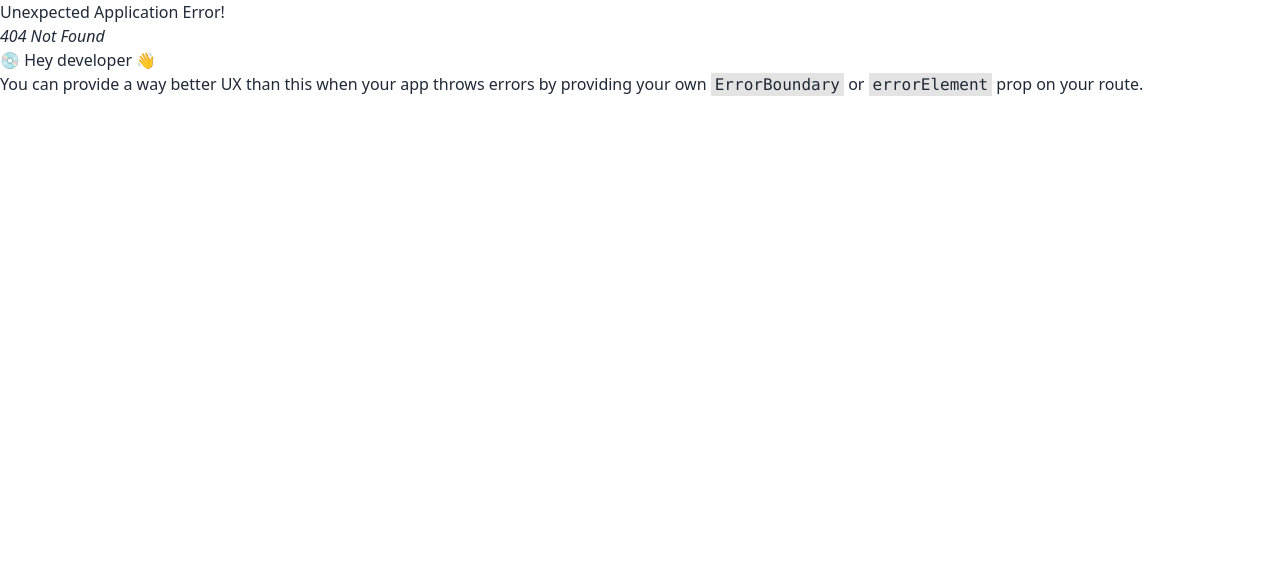
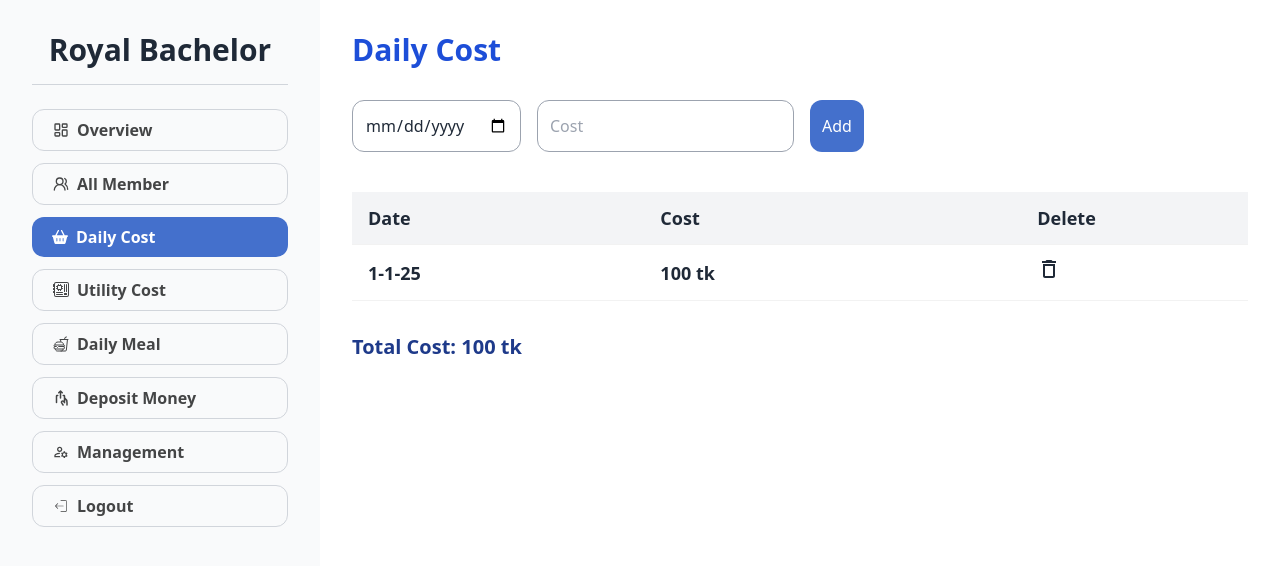
Before and after one commit to asif883/Hostel-management, a React (Vite) app: page /dashboard/daily-cost in a window 1280 px wide. Before the commit this address had no page. Shown: the top 566 px of the page. Built offline with nearby package versions, Linux system fonts and the light colour scheme.

Commit message:
Add others route

```diff
--- a/package.json
+++ b/package.json
@@ -15,6 +15,7 @@
     "localforage": "^1.10.0",
     "match-sorter": "^8.0.0",
     "react": "^18.3.1",
+    "react-chartjs-2": "^5.3.0",
     "react-dom": "^18.3.1",
     "react-hook-form": "^7.54.2",
     "react-icons": "^5.4.0",
--- a/src/CSS/dashNav.css
+++ b/src/CSS/dashNav.css
@@ -1,5 +1,5 @@
 .active{
-    background-color: #A2F2EF;
-    color: rgb(33, 31, 31);
+    background-color: #4470CC;
+    color: #ffff;
     border: none;
 }
--- /dev/null
+++ b/src/Componets/AllMember.jsx
@@ -0,0 +1,10 @@
+
+const AllMember = () => {
+    return (
+        <div>
+
+        </div>
+    );
+};
+
+export default AllMember;
--- /dev/null
+++ b/src/Componets/DailyCost.jsx
@@ -0,0 +1,65 @@
+import { useForm } from "react-hook-form";
+import { MdDeleteOutline } from "react-icons/md";
+const DailyCost = () => {
+    const {
+        handleSubmit,
+        register
+    } = useForm()
+    const handleData =(data)=>{
+        const date = data.date
+        const cost = parseFloat( data.cost )
+        const dailyCost = { date , cost}
+        console.log(dailyCost);
+    }
+    return (
+        <div className="px-8">
+            <div className="my-8">
+                <h1 className="text-3xl font-semibold text-blue-700 ">Daily Cost</h1>
+            </div>
+            <form className="flex gap-4 flex-col md:flex-row" onSubmit={handleSubmit(handleData)}>
+                <input className="border border-gray-400 p-3 rounded-xl" placeholder="Date" type="date" {...register('date', {required: true})} />
+                <input className="border border-gray-400 p-3 rounded-xl" placeholder="Cost" type="text" {...register("cost" , {required: true})} />
+                <input type="submit" value='Add'  className=" bg-[#4470CC] text-white p-3 rounded-xl"/>
+            </form>
+
+            <div className="overflow-x-auto mt-10">
+                <table className="table">
+                    {/* head */}
+                    <thead>
+                    <tr className="bg-gray-100 rounded-md text-lg text-gray-800">
+
+                        <th>Date</th>
+                        <th></th>
+                        <th>Cost</th>
+                        <th></th>
+                        <th></th>
+                        <th>Delete</th>
+                    </tr>
+                    </thead>
+                    <tbody>
+                    {/* row 1 */}
+                    <tr className="font-semibold text-sm md:text-lg">
+
+                        <td>1-1-25</td>
+                        <td></td>
+                        <td>100 tk</td>
+                        <td></td>
+                        <td></td>
+                        <td>
+                           <button>
+                                <MdDeleteOutline size={24}/>
+                           </button>
+                        </td>
+
+                    </tr>
+                    </tbody>
+
+
+                </table>
+                <h1 className="text-xl font-semibold text-blue-900 mt-8">Total Cost: 100 tk</h1>
+            </div>
+        </div>
+    );
+};
+
+export default DailyCost;
--- /dev/null
+++ b/src/Componets/DailyMeal.jsx
@@ -0,0 +1,41 @@
+
+const DailyMeal = () => {
+    return (
+        <div className="p-3 md:p-10">
+            <div className="overflow-x-auto ">
+                            <table className="table">
+                                {/* head */}
+                                <thead>
+                                <tr className="bg-gray-100 rounded-md text-lg text-gray-800">
+
+                                    <th>Name</th>
+                                    <th></th>
+                                    <th>Total Meal</th>
+                                    <th>Add Meal</th>
+                                </tr>
+                                </thead>
+                                <tbody>
+                                {/* row 1 */}
+                                <tr className="font-semibold text-sm md:text-lg">
+
+                                    <td>Name</td>
+                                    <td></td>
+                                    <td>10</td>
+
+                                    <td>
+                                      <input className="border-2 rounded-lg border-gray-500 p-2 w-10" type="text" />
+                                      <input type="submit" value='Add' className="bg-[#4470CC] text-white p-2 rounded-xl ml-1" />
+                                    </td>
+
+                                </tr>
+                                </tbody>
+
+
+                            </table>
+
+                        </div>
+        </div>
+    );
+};
+
+export default DailyMeal;
--- a/src/Componets/DashboardNav.jsx
+++ b/src/Componets/DashboardNav.jsx
@@ -1,47 +1,52 @@
 import { NavLink } from "react-router-dom";
 import { LuLayoutDashboard } from "react-icons/lu";
-import { TbListDetails } from "react-icons/tb";
+import { FaBasketShopping } from "react-icons/fa6";
 import { IoFastFoodOutline } from "react-icons/io5";
-import { TbTruckDelivery } from "react-icons/tb";
 import { MdOutlineManageAccounts } from "react-icons/md";
 import { CiLogout } from "react-icons/ci";
-import { BsPersonAdd } from "react-icons/bs";
+import { LuUsersRound } from "react-icons/lu";
+import { PiHandDepositBold } from "react-icons/pi";
+import { BsMotherboard } from "react-icons/bs";
 import '../CSS/dashNav.css';
 
-// "Don’t waste your time with explanations;
-// people only hear what they want to hear..
-// Life is more easy when you stop explaining yourself and just do what works for you.
 
 const Routes = [
   {
     id: 1,
     label: "Overview",
     icon: <LuLayoutDashboard />,
-    link: "/overview",
+    link: "/dashboard/overview",
   },
   {
     id: 2,
-    label: "Add Patient",
-    icon: <BsPersonAdd/>,
-    link: "/dashboard/add-patient",
+    label: "All Member",
+    icon: < LuUsersRound/>,
+    link: "/dashboard/all-member",
+  },
+
+  {
+    id: 3,
+    label: "Daily Cost",
+    icon: <FaBasketShopping/>,
+    link: "/dashboard/daily-cost",
   },
   {
-    id: 3,
-    label: "Patient Details",
-    icon: <TbListDetails/>,
-    link: "/dashboard/patient-details",
+    id: 5,
+    label: "Utility Cost",
+    icon: <BsMotherboard/>,
+    link: "/dashboard/utility",
   },
   {
     id: 4,
-    label: "Food Charts",
+    label: "Daily Meal",
     icon: <IoFastFoodOutline/>,
-    link: "/dashboard/food-chart",
+    link: "/dashboard/daily-meal",
   },
   {
-    id: 5,
-    label: "Track Delivery",
-    icon: <TbTruckDelivery/>,
-    link: "/dashboard/track-delivery",
+    id: 7,
+    label: "Deposit Money",
+    icon: <PiHandDepositBold/>,
+    link: "/dashboard/deposit-money",
   },
   {
     id: 6,
@@ -57,10 +62,10 @@ const DashboardNav = () => {
     <div className="p-4">
       <div className="text-center border-b border-gray-300 pb-4">
         <p className="text-center text-3xl font-bold text-gray-800 ">
-        Care-Feast
+        Royal Bachelor
         </p>
       </div>
-      <div className="py-6 space-y-3">
+      <div className="py-6 space-y-3 ">
         {Routes.map((route) => (
           <NavLink
             className="flex items-center gap-2 text-[#444546] font-semibold border border-gray-300 rounded-xl px-5 py-2"
--- /dev/null
+++ b/src/Componets/DepositMoney.jsx
@@ -0,0 +1,10 @@
+
+const DepositMoney = () => {
+    return (
+        <div>
+
+        </div>
+    );
+};
+
+export default DepositMoney;
--- /dev/null
+++ b/src/Componets/Management.jsx
@@ -0,0 +1,10 @@
+
+const Management = () => {
+    return (
+        <div>
+
+        </div>
+    );
+};
+
+export default Management;
--- a/src/Componets/Overview.jsx
+++ b/src/Componets/Overview.jsx
@@ -1,10 +1,59 @@
+import { Bar } from "react-chartjs-2";
+import "chart.js/auto";
 
 const Overview = () => {
-    return (
+
+  const dietBreakdownData = {
+    labels: ["Asif", "Mamun", "Moku", "Ebadul", "Shobuj", "Hasan", "Milon"],
+    datasets: [
+      {
+        data: [4000, 3000, 5000],
+        backgroundColor: ["#4CAF50", "#FF7043", "#42A5F5"],
+      },
+    ],
+  };
+
+
+
+
+  return (
+    <div className="p-4 sm:p-6">
+      <h1 className="text-2xl sm:text-3xl font-bold mb-6 text-center sm:text-left">
+        Overview Dashboard
+      </h1>
+
+      {/* Metrics Section */}
+      <div className="grid grid-cols-1 sm:grid-cols-2 lg:grid-cols-4 gap-4 mb-6">
+      <div className="card bg-primary text-white p-4">
+          <h3 className="text-lg font-bold">Total Cost</h3>
+          <p className="text-3xl">120</p>
+
+        </div>
+        <div className="card bg-secondary text-white p-4">
+          <h3 className="text-lg font-bold">Utility Cost</h3>
+          <p className="text-3xl">90</p>
+
+        </div>
+
+        <div className="card bg-info text-white p-4">
+          <h3 className="text-lg font-bold">Mess Members</h3>
+          <p className="text-3xl">7</p>
+
+        </div>
+      </div>
+
+
+      {/* Charts Section */}
+      <div className="mb-6">
         <div>
-            <h1 className="text-3xl">overview</h1>
+          <h3 className="font-bold mb-2 text-center sm:text-left">
+           Deposit Money
+          </h3>
+          <Bar data={dietBreakdownData} />
         </div>
-    );
+      </div>
+    </div>
+  );
 };
 
 export default Overview;
--- /dev/null
+++ b/src/Componets/Utility.jsx
@@ -0,0 +1,65 @@
+import { useForm } from "react-hook-form";
+import { MdDeleteOutline } from "react-icons/md";
+const Utility = () => {
+    const {
+        handleSubmit,
+        register
+    } = useForm()
+    const handleData =(data)=>{
+        const date = data.date
+        const cost = parseFloat( data.cost )
+        const dailyCost = { date , cost}
+        console.log(dailyCost);
+    }
+    return (
+        <div className="px-8">
+            <div className="my-8">
+                <h1 className="text-3xl font-semibold text-blue-700 ">Utility</h1>
+            </div>
+            <form className="flex gap-4 flex-col md:flex-row" onSubmit={handleSubmit(handleData)}>
+                <input className="border border-gray-400 p-3 rounded-xl" placeholder="Date" type="date" {...register('date', {required: true})} />
+                <input className="border border-gray-400 p-3 rounded-xl" placeholder="Cost" type="text" {...register("cost" , {required: true})} />
+                <input type="submit" value='Add'  className=" bg-[#4470CC] text-white p-3 rounded-xl"/>
+            </form>
+
+            <div className="overflow-x-auto mt-10">
+                <table className="table">
+                    {/* head */}
+                    <thead>
+                    <tr className="bg-gray-100 rounded-md text-lg text-gray-800">
+
+                        <th>Date</th>
+                        <th></th>
+                        <th>Cost</th>
+                        <th></th>
+                        <th></th>
+                        <th>Delete</th>
+                    </tr>
+                    </thead>
+                    <tbody>
+                    {/* row 1 */}
+                    <tr className="font-semibold text-sm md:text-lg">
+
+                        <td>1-1-25</td>
+                        <td></td>
+                        <td>100 tk</td>
+                        <td></td>
+                        <td></td>
+                        <td>
+                           <button>
+                                <MdDeleteOutline size={24}/>
+                           </button>
+                        </td>
+
+                    </tr>
+                    </tbody>
+
+
+                </table>
+                <h1 className="text-xl font-semibold text-blue-900 mt-8">Total Cost: 100 tk</h1>
+            </div>
+        </div>
+    );
+};
+
+export default Utility;
```
Also changed, not shown: src/Routes/Router.jsx (+33 -1 lines), 1 other file (tests, documents, lock files or other folders).
